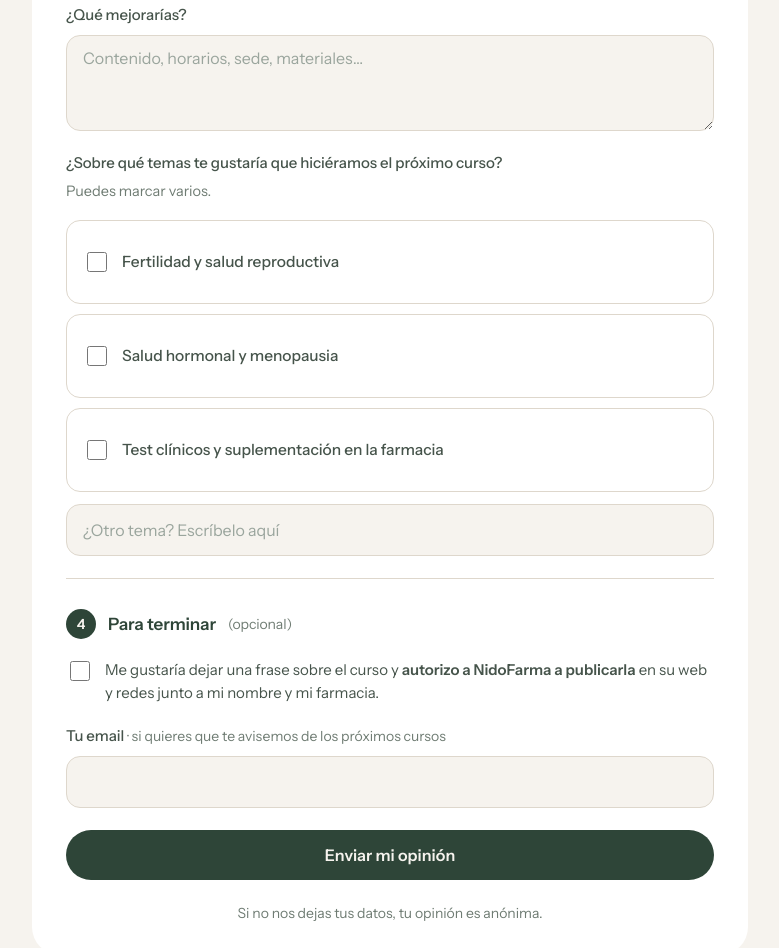
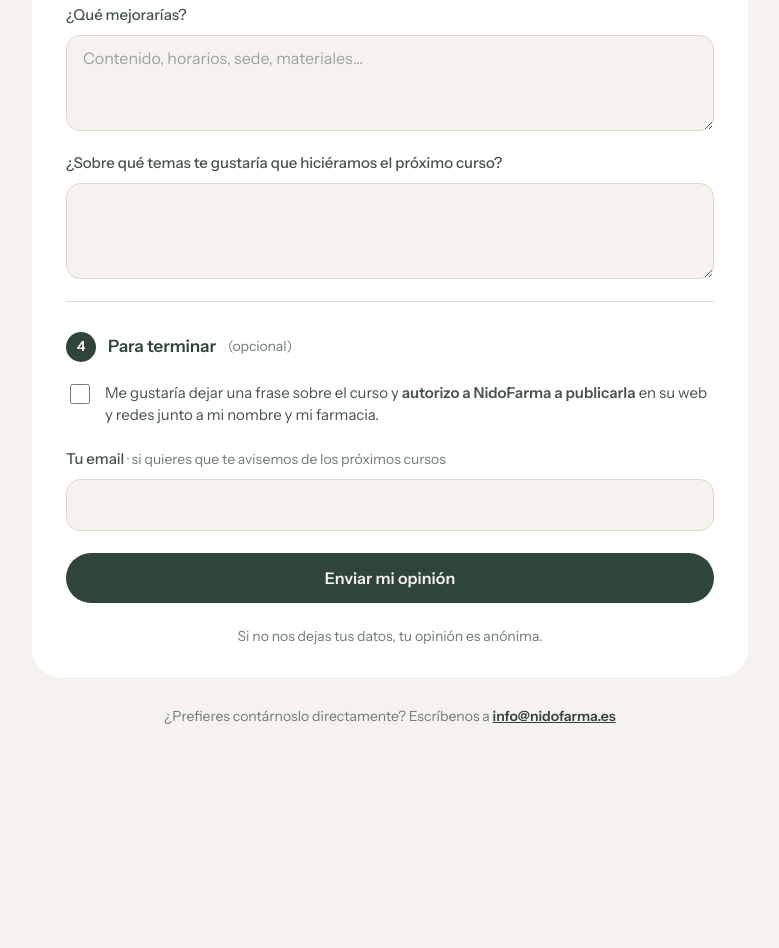
Before and after one commit to nidofarma/nidofarma-web, a plain HTML site: page opinion.html in a window 1280 px wide. Shown: the part 2206-3154 px from the top of the page, without its empty margins (250-1029 px from the left). After the commit the page ends 3005 px from the top, so only its background shows below. Drawn offline with Linux system fonts and the light colour scheme.

Commit message:
Add files via upload

```diff
--- a/opinion.html
+++ b/opinion.html
@@ -215,16 +215,7 @@ label.opcion:has(input:focus-visible){outline:2px solid var(--verde);outline-off
       <h3 class="paso"><b>3</b>Cuéntanos <span class="opc">(opcional)</span></h3>
       <div class="campo"><label for="o-util">¿Qué es lo que más te ha servido para tu día a día en la farmacia?</label><textarea id="o-util" name="lo-mas-util" rows="3"></textarea></div>
       <div class="campo"><label for="o-mejorar">¿Qué mejorarías?</label><textarea id="o-mejorar" name="que-mejorarias" rows="3" placeholder="Contenido, horarios, sede, materiales…"></textarea></div>
-      <div class="campo">
-        <span class="etq">¿Sobre qué temas te gustaría que hiciéramos el próximo curso?</span>
-        <p class="ayuda">Puedes marcar varios.</p>
-        <div class="temas">
-          <label><input type="checkbox" name="proximos-temas" value="Fertilidad y salud reproductiva"> Fertilidad y salud reproductiva</label>
-          <label><input type="checkbox" name="proximos-temas" value="Salud hormonal y menopausia"> Salud hormonal y menopausia</label>
-          <label><input type="checkbox" name="proximos-temas" value="Test clínicos y suplementación"> Test clínicos y suplementación en la farmacia</label>
-        </div>
-        <input name="otros-temas" type="text" placeholder="¿Otro tema? Escríbelo aquí" aria-label="Otro tema" style="margin-top:4px">
-      </div>
+      <div class="campo"><label for="o-temas">¿Sobre qué temas te gustaría que hiciéramos el próximo curso?</label><textarea id="o-temas" name="proximos-temas" rows="3"></textarea></div>
     </div>
 
     <!-- 4. Testimonio y datos -->
```
